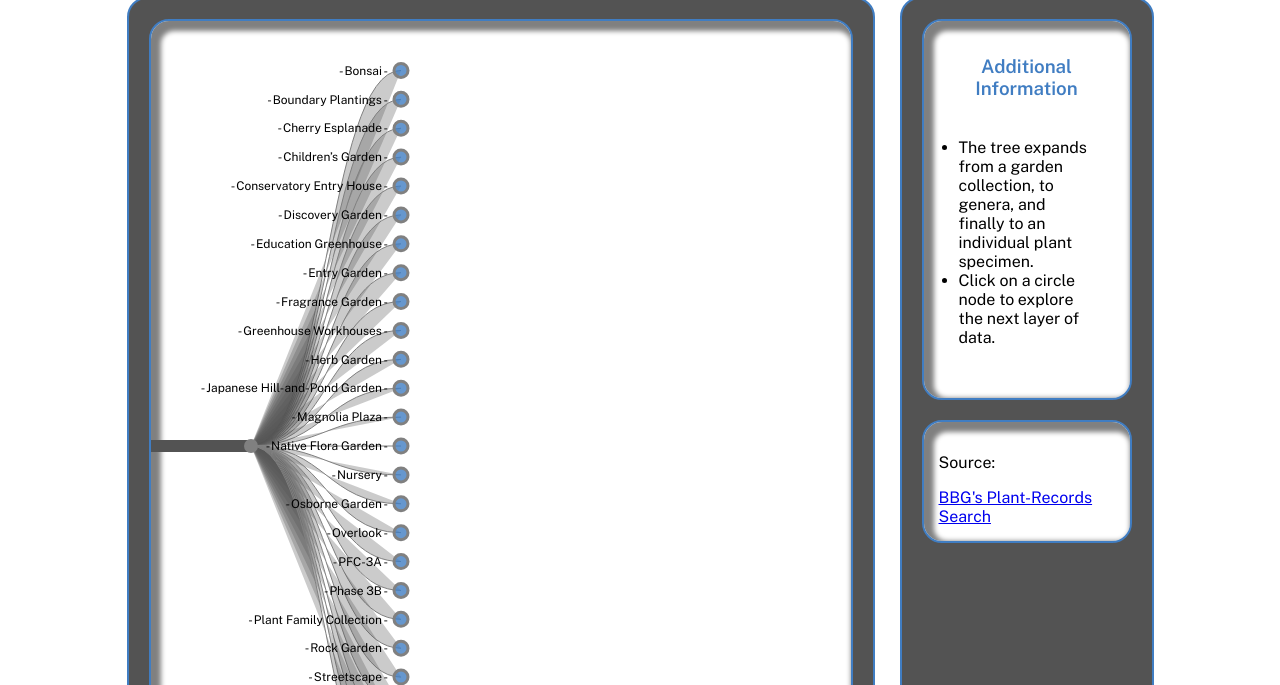
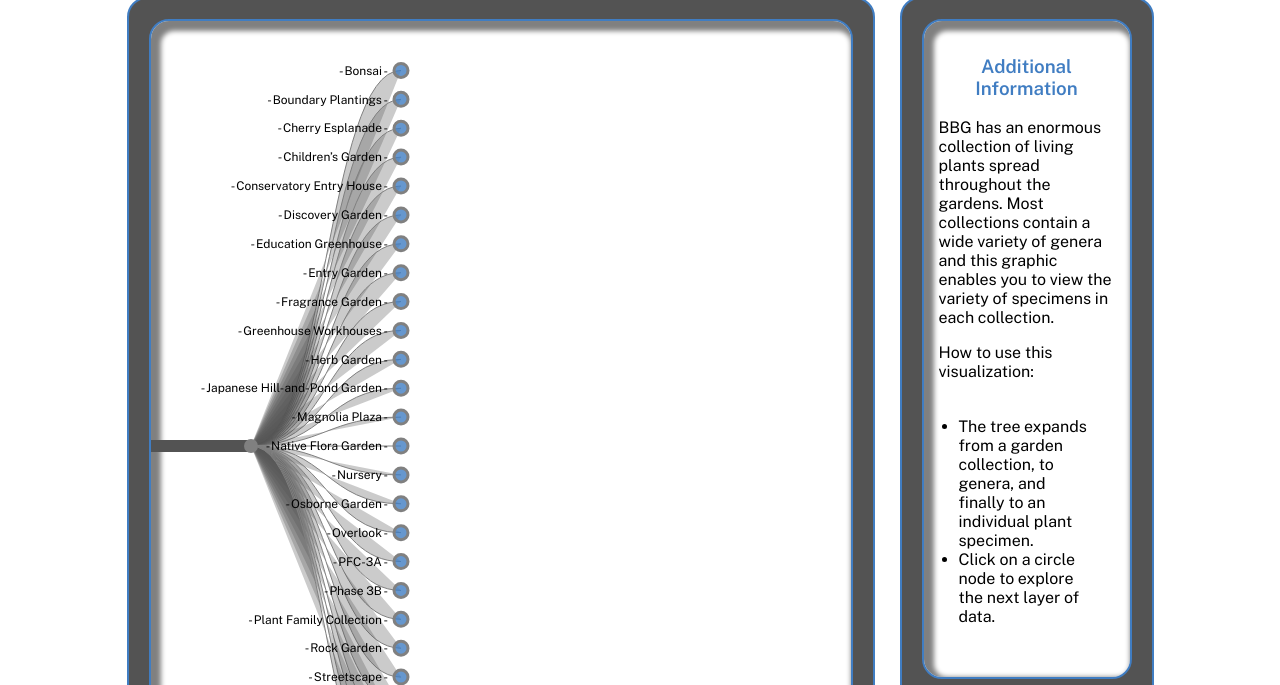
Before and after one commit to edherm/bbg-tree, a website built with webpack: page index.html in a window 1280 px wide. Shown: the part 115-800 px from the top of the page. Built offline with nearby package versions, Linux system fonts and the light colour scheme.

Commit message:
Add explanation

```diff
--- a/index.html
+++ b/index.html
@@ -67,6 +67,10 @@
       <div class="info-container">
         <div>
           <h3 class="info-h3">Additional Information</h3>
+          <p>BBG has an enormous collection of living plants spread throughout
+            the gardens. Most collections contain a wide variety of genera and
+            this graphic enables you to view the variety of specimens in each collection.</p>
+            <p>How to use this visualization:</p>
           <ul class="info-ul">
             <li>The tree expands from a garden collection, to genera, and finally to an individual plant specimen.</li>
             <li>Click on a circle node to explore the next layer of data.</li>
```
